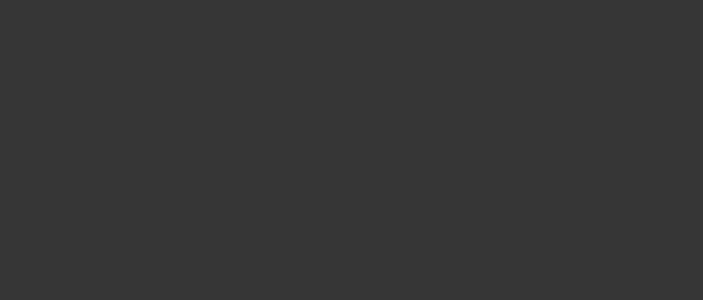
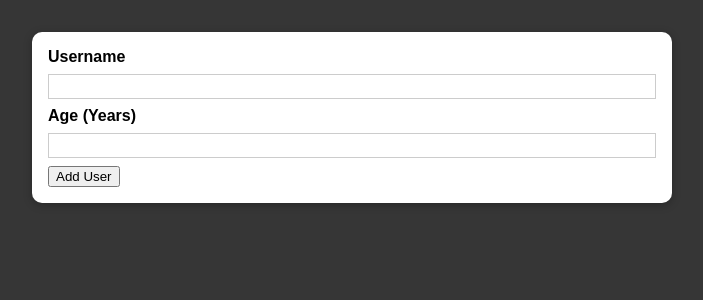
Before and after one commit to leezhiqin96/react-complete-guide, a React (Create React App) app in the folder Add-Users-Practice-Project/: page / in a window 1280 px wide. Shown: the top 300 px of the page, without its empty margins (288-991 px from the left). Built offline with nearby package versions, Linux system fonts and the light colour scheme.

Commit message:
Reusable card component with dynamic css modules

```diff
--- a/Add-Users-Practice-Project/src/components/UI/Card.js
+++ b/Add-Users-Practice-Project/src/components/UI/Card.js
@@ -1,7 +1,13 @@
 import React from "react";
 
+import classes from "./Card.module.css";
+
 const Card = (props) => {
-  return <div></div>;
+  return (
+    // classes.card refers to Card.module.css class while
+    // props.className refers to parent component class
+    <div className={`${classes.card} ${props.className}`}>{props.children}</div>
+  );
 };
 
 export default Card;
--- /dev/null
+++ b/Add-Users-Practice-Project/src/components/UI/Card.module.css
@@ -0,0 +1,5 @@
+.card {
+  background: white;
+  box-shadow: 0 2px 8px rgba(0, 0, 0, 0.26);
+  border-radius: 10px;
+}
--- a/Add-Users-Practice-Project/src/components/Users/AddUser.js
+++ b/Add-Users-Practice-Project/src/components/Users/AddUser.js
@@ -1,6 +1,7 @@
 import React from "react";
 
 import Card from "../UI/Card";
+import classes from "./AddUser.module.css";
 
 const AddUser = (props) => {
   const addUserHandler = (event) => {
@@ -8,7 +9,7 @@
   };
 
   return (
-    <Card>
+    <Card className={classes.input}>
       <form onSubmit={addUserHandler}>
         <label htmlFor="username">Username</label>
         <input id="username" type="text" />
```
